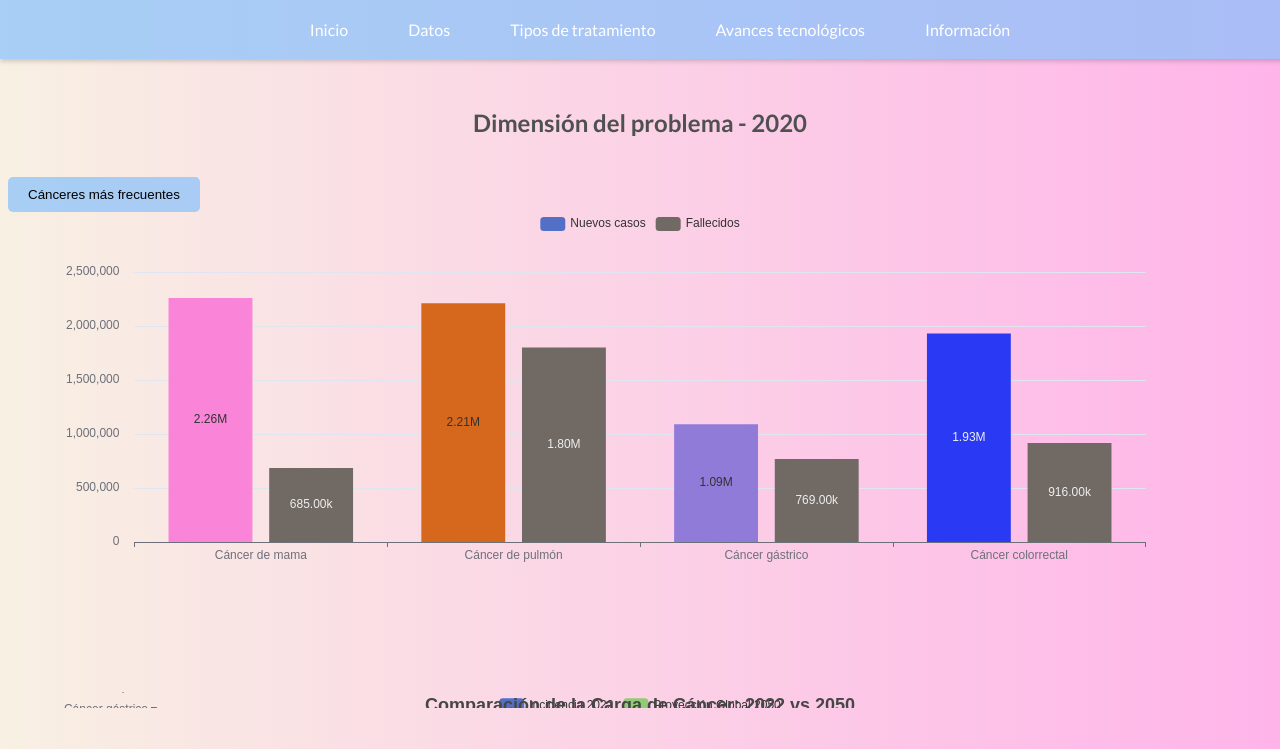
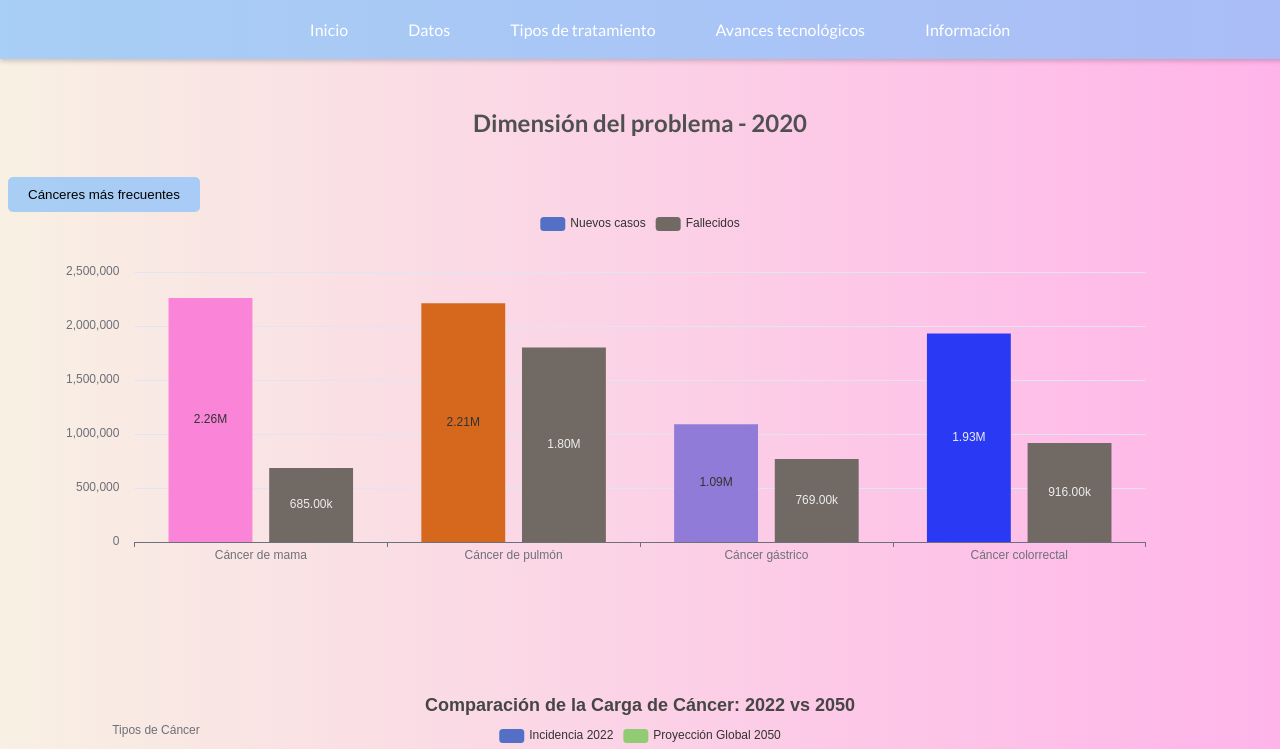
Before and after one commit to Rebe4/dashboard-cancer-4f, a plain HTML site: page datos.html in a window 1280 px wide. Shown: the top 749 px of the page. Drawn offline with nearby package versions, Linux system fonts and the light colour scheme.

Commit message:
Changes to be committed:

```diff
--- a/style.css
+++ b/style.css
@@ -96,7 +96,7 @@ body {
 
 .comparacion {
     width: 100%;
-    height: 400px;
+    min-height: 400px;
     margin-top: 20px;
     margin-bottom: 100px;
 }
```
